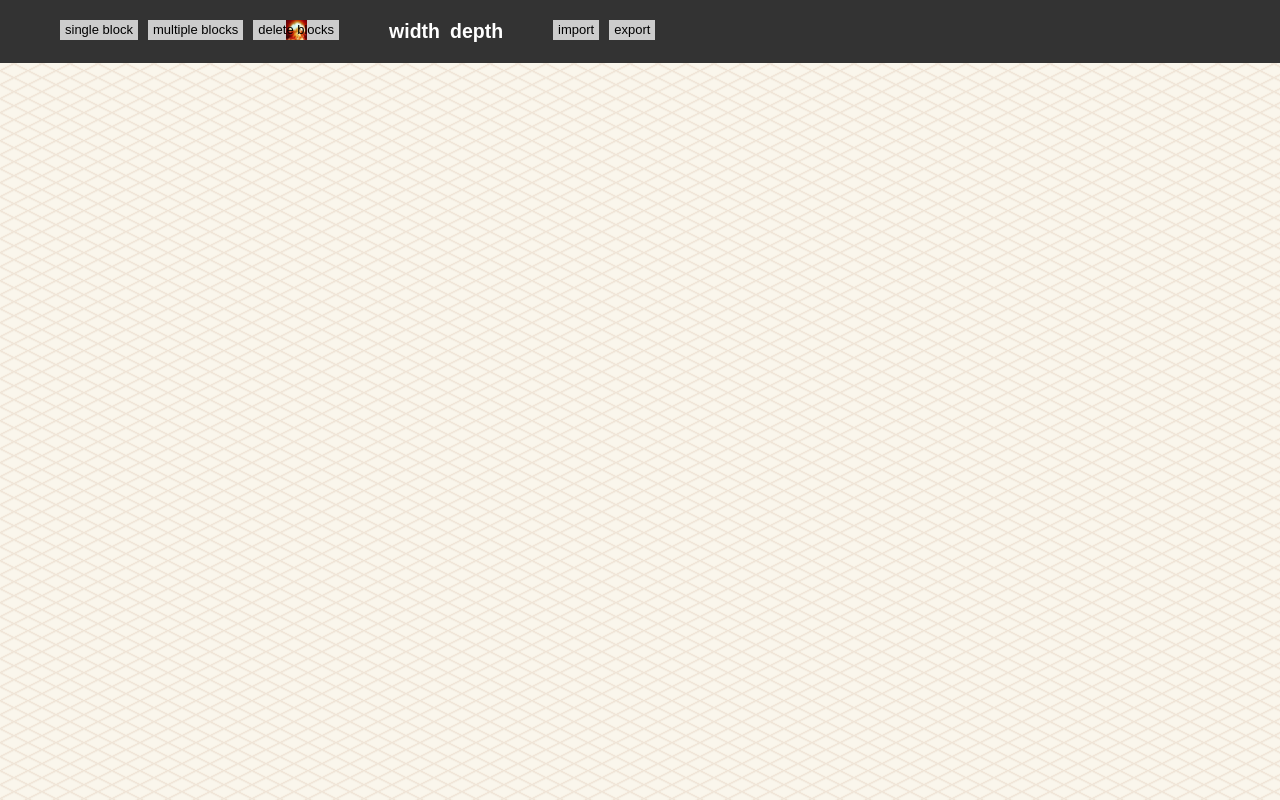
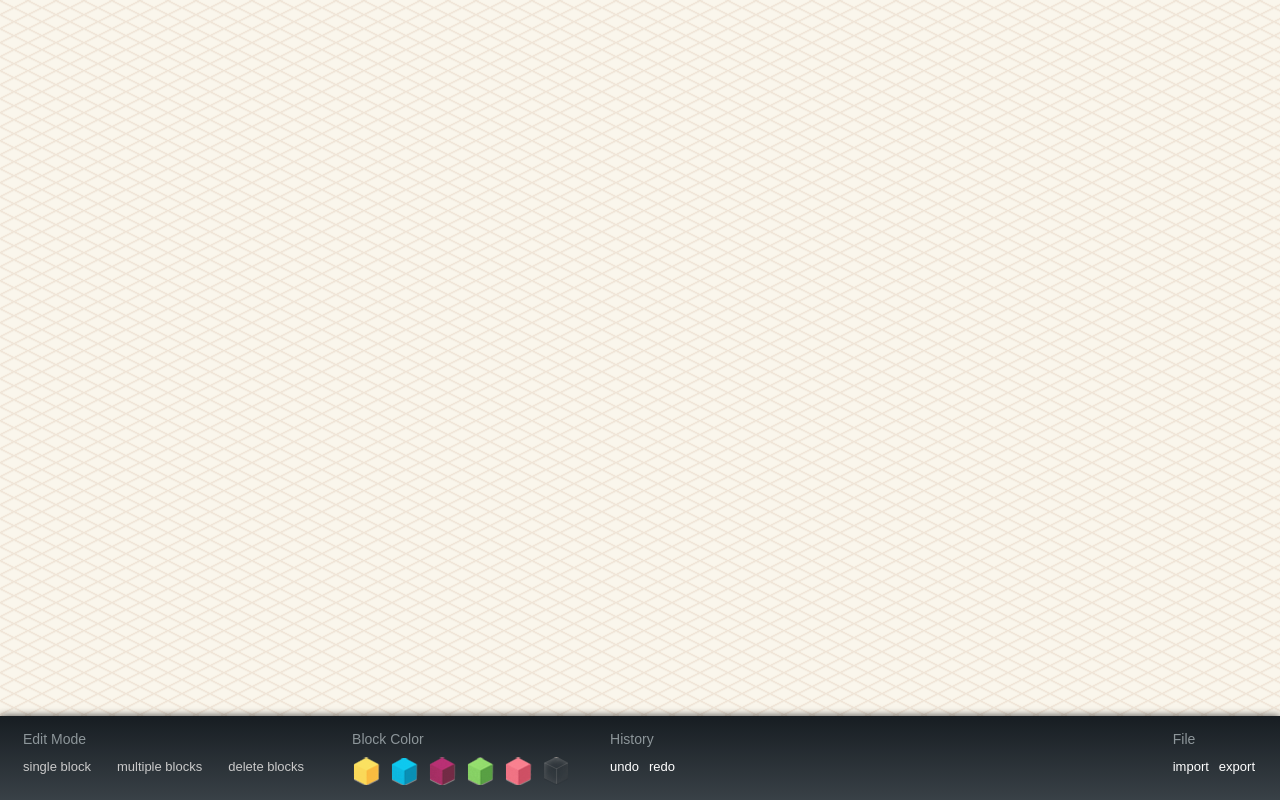
Before and after one commit to bigspaceship/blocker, a PHP site: page / in a window 1280 px wide. Run offline with PHP 8.4, Linux system fonts and the light colour scheme.

Commit message:
add functionality add undo add redo add history fix zsorting update interface

```diff
--- a/css/stylesheet.css
+++ b/css/stylesheet.css
@@ -16,6 +16,7 @@ body
 	font-size: 13px;
 	color: #fff;
 	overflow: hidden;
+	position: relative;
 }
 
 #cursor
@@ -58,18 +59,25 @@ body
 nav
 {
 	position: absolute;
-	top: 0;
+	bottom: 0;
 	left: 0;
 	z-index: 10000;
 	width: 100%;
 	background: #333;
 	float: left;
 	cursor: default;
+
+	background-image: linear-gradient(bottom, rgb(57,65,71) 0%, rgb(23,29,34) 100%);
+	background-image: -o-linear-gradient(bottom, rgb(57,65,71) 0%, rgb(23,29,34) 100%);
+	background-image: -moz-linear-gradient(bottom, rgb(57,65,71) 0%, rgb(23,29,34) 100%);
+	background-image: -webkit-linear-gradient(bottom, rgb(57,65,71) 0%, rgb(23,29,34) 100%);
+	background-image: -ms-linear-gradient(bottom, rgb(57,65,71) 0%, rgb(23,29,34) 100%);
+
+	box-shadow: 0px 0px 8px rgba(0, 0, 0, 0.75);
 }
 
 	nav ul
 	{
-		padding: 20px;
 		float: left;
 	}
 
@@ -81,141 +89,218 @@ nav
 		margin-right: 10px;
 	}
 
-	nav li.active
-	{
-		border: 1px #ccc solid;
-	}
-
-	nav form
-	{
-		float: right;
-		padding: 20px;
-		height: 20px;
-	}
-
-	nav fieldset
-	{
-		border: none;
-	}
-
 	nav a
 	{
-		color: #000;
+		color: #fff;
 		height: 20px;
 		line-height: 20px;
-		padding: 0 5px;
-		background: #ccc;
 		display: block;
 		float: right;
 		text-decoration: none;
-
 	}
 
 	nav a:hover
 	{
-		background: #fff;
+
 	}
 
-	#undoredo
+	nav h1
 	{
-		float: right;
-		margin-right: 40px;
-		height: 20px;
-		padding: 20px;
-		line-height: 20px;
+		float: left;
+		font-weight: normal;
+		font-size: 14px;
+		margin-bottom: 10px;
+		color: #8D969A;
 	}
 
-	#undo,
-	#redo
+	nav > div
 	{
 		float: left;
-		padding-left: 40px;
-		cursor: pointer;
-		margin-right: 20px;
+		padding: 15px;
 	}
 
-	#undo:hover,
-	#redo:hover
+	nav > div > ul
 	{
-		background-color: #555;
+		clear: both;
 	}
 
-	#undo
+.size-sliders
+{
+	width: 100%;
+	float: none;
+	padding: 15px;
+	background-image: linear-gradient(bottom, rgb(150,0,0) 21%, rgb(179,13,13) 100%);
+	background-image: -o-linear-gradient(bottom, rgb(150,0,0) 21%, rgb(179,13,13) 100%);
+	background-image: -moz-linear-gradient(bottom, rgb(150,0,0) 21%, rgb(179,13,13) 100%);
+	background-image: -webkit-linear-gradient(bottom, rgb(150,0,0) 21%, rgb(179,13,13) 100%);
+	background-image: -ms-linear-gradient(bottom, rgb(150,0,0) 21%, rgb(179,13,13) 100%);
+	border-bottom: 1px solid rgba(0, 0, 0, 0.75);
+
+	display: none;
+}
+
+	.size-sliders h1
 	{
-		background: url(../images/undo.png) no-repeat;
+		color: #fff;
+		float: left;
+		margin-right: 15px;
+		margin-bottom: 0;
+		margin-left: 8px;
 	}
 
-	#redo
+	.size-sliders ul
 	{
-		background: url(../images/redo.png) no-repeat;
+		clear: none;
 	}
 
-.asset
+	.size-sliders::after,
+	.size-sliders::before
+	{
+		clear: both;
+		content: '';
+		display: table;
+	}
+
+	.size-sliders li h1
+	{
+		width: 75px;
+		color: #D89495;
+		text-align: right;
+		margin-left: 0;
+	}
+
+	.size-sliders .ui-slider
+	{
+		display: block;
+		background: #7d0000;
+		height: 3px;
+		width: 180px;
+		float: left;
+		margin-left: 5px;
+		margin-top: 6px;
+		morder-radius: 3px;
+	}
+
+.color-buttons
 {
 
 }
 
-.color-nav
+	.color-buttons h1
+	{
+
+	}
+
+	.color-buttons ul
+	{
+		clear: both;
+	}
+
+	.color-buttons a
+	{
+		background-image: url(../images/blocks.png);
+		background-repeat: no-repeat;
+		background-position: center;
+		width: 20px;
+		height: 10px;
+		display: block;
+		text-indent: -5000px;
+		overflow: hidden;
+		width: 28px;
+		height: 28px;
+	}
+
+	.color-buttons .active
+	{
+		box-shadow: 0 0 10px rgba(255,255,255,0.7);
+		background-color: rgba(255, 255, 255, 0.4);
+		border-radius: 11px;
+	}
+
+	.color-buttons a:hover
+	{
+		box-shadow: 0 0 10px rgba(255,255,255,1);
+		background-color: rgba(255, 255, 255, 0.5);
+		border-radius: 11px;
+	}
+
+.mode-buttons
 {
-	background-image: url(../images/blocks.png);
-	background-repeat: no-repeat;
-	background-position: center;
+	clear: both;
+}
+	.mode-buttons h1
+	{
+		margin-left: 8px;
+	}
+
+	.mode-buttons a
+	{
+		display: block;
+		float: left;
+		line-height: 19px;
+		height: 20px;
+		color: #CACACA;
+		padding: 0 8px;
+	}
+
+	.mode-buttons .active
+	{
+		box-shadow: 0 0 10px rgba(255, 255, 255, 0.4);
+		background-color: rgba(255, 255, 255, 0.3);
+		color: white;
+		border-radius: 10px;
+	}
+
+	.mode-buttons a:hover
+	{
+		color: #fff;
+	}
+
+.file-buttons
+{
+	float: right;
 }
 
+#color-button-red,
 .color-red
 {
 	background-position: 0 -112px;
 }
 
+#color-button-green,
 .color-green
 {
 	background-position: 0 -56px;
 }
 
+#color-button-pink,
 .color-pink
 {
 	background-position: 0 -84px;
 }
 
+#color-button-blue,
 .color-blue
 {
 	background-position: 0 0;
 }
 
+#color-button-yellow,
 .color-yellow
 {
 	background-position: 0 -140px;
 }
 
+#color-button-orange,
 .color-orange
 {
 	background-position: 0 -28px;
 }
 
+#color-button-transparent,
 .color-transparent
 {
 	background-position: -28px -168px;
-}
-
-#mode-single-block
-{
-	background-image: url(../images/mode-single-block.png);
-		background-repeat: no-repeat;
-	background-position: center;
-}
-
-#mode-wall
-{
-	background-image: url(../images/mode-wall.png);
-		background-repeat: no-repeat;
-	background-position: center;
-}
-
-#mode-delete
-{
-	background-image: url(../images/mode-delete.png);
-		background-repeat: no-repeat;
-	background-position: center;
 }
 
 .slider
--- a/index.html
+++ b/index.html
@@ -7,20 +7,45 @@
 	</head>
 	<body>
 		<nav>
-			<ul class="color-buttons">
+			<div class="size-sliders">
+				<h1>Pencil Size</h1>
+				<ul>
+					<li id="size-width" class="size-slider"><h1>width</h1></li>
+					<li id="size-depth" class="size-slider"><h1>depth</h1></li>
 				</ul>
-			<ul class="mode-buttons">
+			</div>
+			<div class="mode-buttons">
+				<h1>Edit Mode</h1>
+				<ul>
 					<li><a href="#" id="mode-single" class="mode-button">single block</a></li>
 					<li><a href="#" id="mode-multiple" class="mode-button">multiple blocks</a></li>
 					<li><a href="#" id="mode-delete" class="mode-button">delete blocks</a></li>
 				</ul>
-			<ul class="size-sliders">
-				<li id="size-width" class="size-slider"><h1>width</h1></li>
-				<li id="size-depth" class="size-slider"><h1>depth</h1></li>
+			</div>
+			<div class="color-buttons">
+				<h1>Block Color</h1>
+				<ul>
+					<li><a href="#" id="color-button-yellow">yellow</a></li>
+					<li><a href="#" id="color-button-blue">blue</a></li>
+					<li><a href="#" id="color-button-pink">pink</a></li>
+					<li><a href="#" id="color-button-green">green</a></li>
+					<li><a href="#" id="color-button-red">red</a></li>
+					<li><a href="#" id="color-button-transparent">transparent</a></li>
 				</ul>
-			<ul class="file-buttons">
+			</div>
+			<div class="history-buttons">
+				<h1>History</h1>
+				<ul>
+					<li><a href="#" id="history-undo" class="history-button">undo</a></li>
+					<li><a href="#" id="history-redo" class="history-button">redo</a></li>
+				</ul>
+			</div>
+			<div class="file-buttons">
+				<h1>File</h1>
+				<ul>
 					<li><a href="#" id="file-import" class="file-button">import</a></li>
 					<li><a href="#" id="file-export" class="file-button">export</a></li>
+				</ul>
 			</ul>
 		</nav>
 		<script src="javascript/application/editor.js"></script>
--- a/javascript/application/editor.js
+++ b/javascript/application/editor.js
@@ -7,10 +7,11 @@ function Editor()
 		'javascript/libraries/jquery.mousewheel.js',
 		'javascript/libraries/jquery.event.drag-2.0.js',
 		'javascript/application/navigation.js',
-		'javascript/application/canvas.js'
+		'javascript/application/canvas.js',
+		'javascript/application/history.js'
 	];
 
-	var _colors = [ 'yellow', 'blue', 'pink', 'orange', 'green', 'red', 'transparent' ]
+	var _colors = []
 	var _color;
 	var _size = {};
 	var _mode;
@@ -27,6 +28,10 @@ function Editor()
 
 	function depencenciesLoaded( $url, $result, $key )
 	{
+		_colors = getColors();
+
+		_history = new History();
+
 		_navigation = new Navigation();
 		_navigation.init( _colors );
 
@@ -46,9 +51,9 @@ function Editor()
 
 	function colorUpdate( $new_color )
 	{
+		if ( _canvas ){ _canvas.colorUpdate( $new_color, _color ); }
+
 		_color = $new_color;
-
-		if ( _canvas ){ _canvas.colorUpdate( _color ); }
 	}
 
 	function modeUpdate( $new_mode )
@@ -65,6 +70,35 @@ function Editor()
 		if ( _canvas ){ _canvas.sizeUpdate( _size ); }
 	}
 
+	function getColors()
+	{
+		var colors = [];
+
+		$( '.color-buttons a' ).each(
+			function()
+			{
+				var color = $( this ).attr( 'id' ).replace( 'color-button-', '' );
+
+				colors.push( color );
+			}
+		);
+
+		return colors;
+	}
+
+	function historyUpdate( $action, $item )
+	{
+		if ( $action === 'save' )
+		{
+			_history[$action]( $item );
+		}
+
+		else
+		{
+			_canvas.historyUpdate( _history[$action]( $item ) );
+		}
+	}
+
 	_self.init = init;
 
 	_self.colorUpdate = colorUpdate;
@@ -76,6 +110,9 @@ function Editor()
 	_self.getColor = function(){ return _color; };
 	_self.getMode = function(){ return _mode; };
 	_self.getSize = function(){ return _size; };
+	_self.getBlocks = function(){ return _canvas.getBlocks(); };
+
+	_self.historyUpdate = historyUpdate;
 }
 
 var editor = new Editor();
--- /dev/null
+++ b/javascript/application/history.js
@@ -0,0 +1,91 @@
+function History()
+{
+	var _self = this;
+
+	var _history = [];
+	var _current_index = -1;
+
+	function init()
+	{
+		// uh.. nothing to do here, really
+	}
+
+	function save( $item )
+	{
+		if (
+			_current_index !== _history.length &&
+			_history.length
+		)
+		{
+			_history = _history.slice( 0, _current_index );
+		}
+
+		_history.push( { action: $item.action, block: $item.block } );
+		_current_index = _history.length;
+	}
+
+	function undo()
+	{
+		var return_value = false;
+
+		if ( hasPrev() )
+		{
+			var prev_index = parseInt( _current_index - 1 );
+
+			return_value = _history[ prev_index ];
+			return_value.history_action = 'undo';
+
+			_current_index--;
+		}
+
+		return return_value;
+	}
+
+	function redo()
+	{
+		var return_value = false;
+
+		if ( hasNext() )
+		{
+			var next_index = _current_index;
+
+			return_value = _history[ next_index ];
+			return_value.history_action = 'redo';
+
+			_current_index++;
+		}
+
+		return return_value;
+	}
+
+	function hasNext()
+	{
+		var return_value = false;
+
+		if ( _current_index < _history.length )
+		{
+			return_value = true;
+		}
+
+		return return_value;
+	}
+
+	function hasPrev()
+	{
+		var return_value = false;
+
+		if ( _current_index > 0 )
+		{
+			return_value = true;
+		}
+
+		return return_value;
+	}
+
+	_self.init = init;
+	_self.save = save;
+	_self.undo = undo;
+	_self.redo = redo;
+	_self.hasNext = hasNext;
+	_self.hasPrev = hasPrev;
+}
--- a/javascript/application/navigation.js
+++ b/javascript/application/navigation.js
@@ -5,26 +5,21 @@ var Navigation = function()
 
 	function init( $colors )
 	{
-		var color_list_html = '';
+		$( '.color-buttons a:first' ).addClass( 'active' );
+		$( '.mode-buttons a:first' ).addClass( 'active' );
 
-		if ( $colors )
-		{
-			for ( var i = 0; i < $colors.length; i++ )
-			{
-				color_list_html += 	'<li><a href="#" id="color-button-' + $colors[i] + '">' + $colors[i] + '</a></li>';
-			}
-		}
+		var color = $( '.color-buttons a.active' ).attr( 'id' ).replace( 'color-button-', '' );
 
-		$( '.color-buttons' ).append( color_list_html );
+		editor.colorUpdate( color );
 
 		slidersAdd( '.size-slider' );
 
-		$( '.size-sliders' ).hide();
+		//$( '.size-sliders' ).hide();
 		$( '.color-buttons a' ).click( colorChanged );
 		$( '.mode-buttons a' ).click( modeChanged );
 		$( '.file-buttons a' ).click( fileClicked );
+		$( '.history-buttons a' ).click( historyClicked );
 
-		editor.colorUpdate( $colors[0] );
 		editor.modeUpdate( 'single' );
 	}
 
@@ -75,6 +70,15 @@ var Navigation = function()
 		editor[operation]();
 	}
 
+	function historyClicked( $event )
+	{
+		$event.preventDefault();
+
+		var action = $( $event.target ).attr( 'id' ).replace( 'history-', '' );
+
+		editor.historyUpdate( action );
+	}
+
 	function slidersAdd( $selector )
 	{
 		$( $selector ).each(
```
Also changed, not shown: javascript/application/canvas.js (+198 -86 lines). Lines whose indentation alone changed are shown as unchanged.
